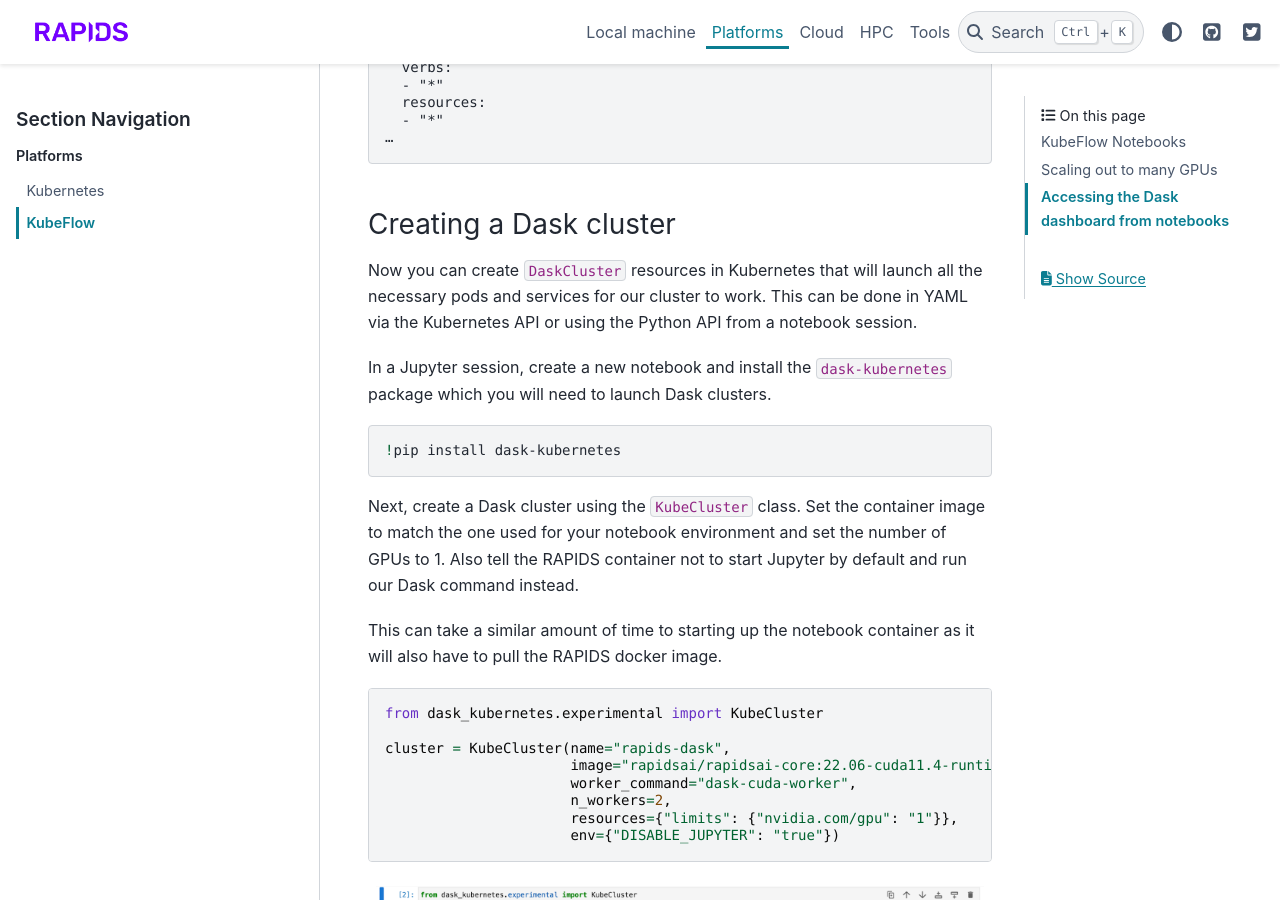
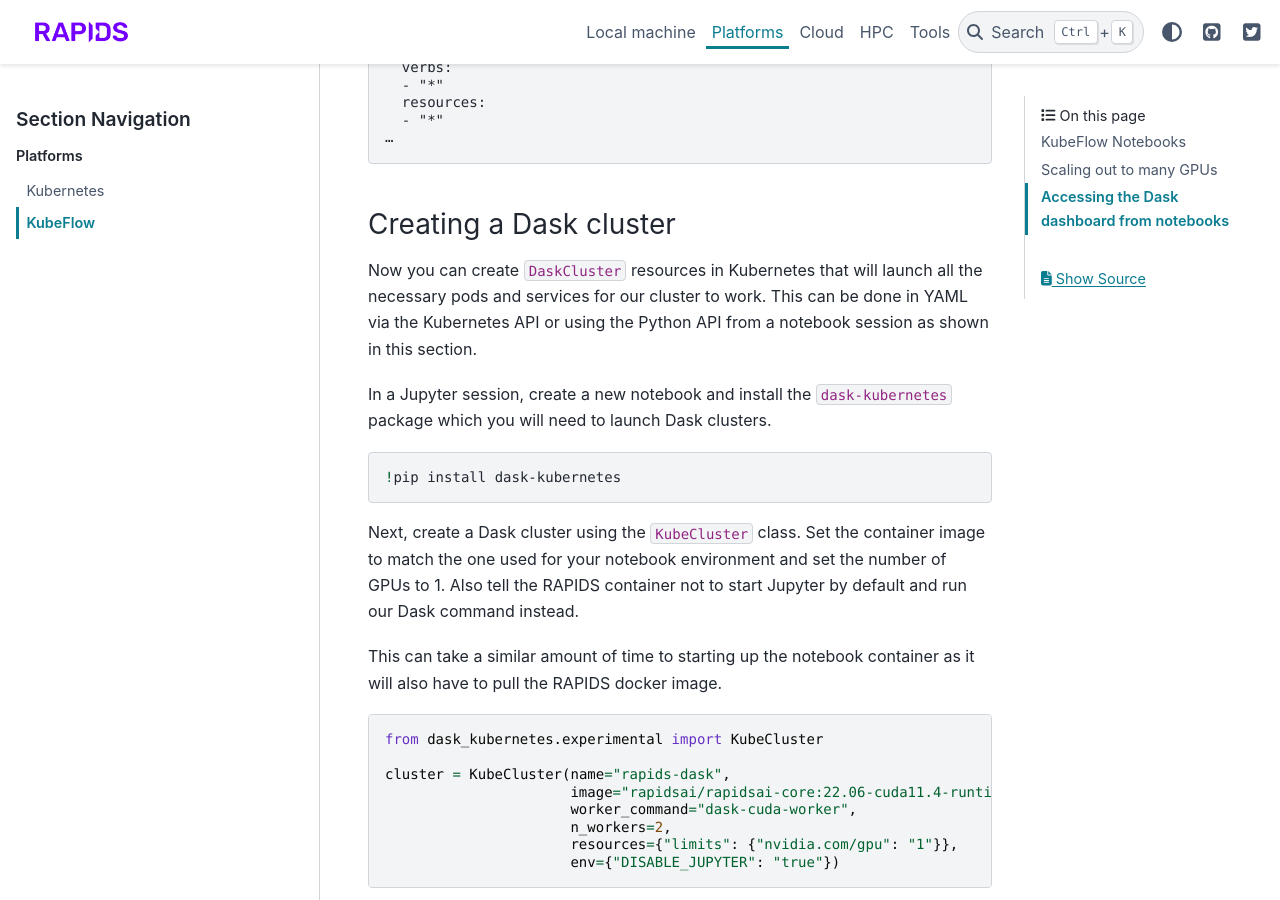
Before and after one commit to rapidsai/deployment, a Sphinx documentation site: the page built from source/platforms/kubeflow.md, in a window 1280 px wide and 900 px high, scrolled down 5536 px. Built offline with Sphinx 7.4.7 and the PyData theme 0.15.4, drawn with Linux system fonts in a browser that asks for light colours.

Commit message:
Update source/platforms/kubeflow.md
Co-authored-by: Matthew Roeschke <emailformattr@gmail.com>

```diff
--- a/source/platforms/kubeflow.md
+++ b/source/platforms/kubeflow.md
@@ -115,7 +115,7 @@ rules:
 
 ### Creating a Dask cluster
 
-Now you can create `DaskCluster` resources in Kubernetes that will launch all the necessary pods and services for our cluster to work. This can be done in YAML via the Kubernetes API or using the Python API from a notebook session.
+Now you can create `DaskCluster` resources in Kubernetes that will launch all the necessary pods and services for our cluster to work. This can be done in YAML via the Kubernetes API or using the Python API from a notebook session as shown in this section.
 
 In a Jupyter session, create a new notebook and install the `dask-kubernetes` package which you will need to launch Dask clusters.
 
```
